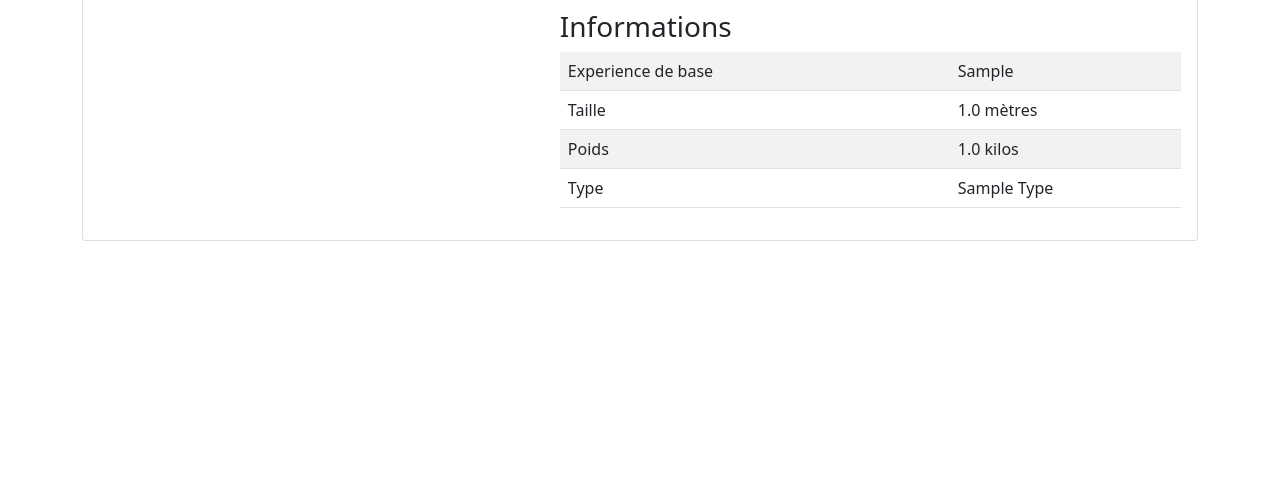
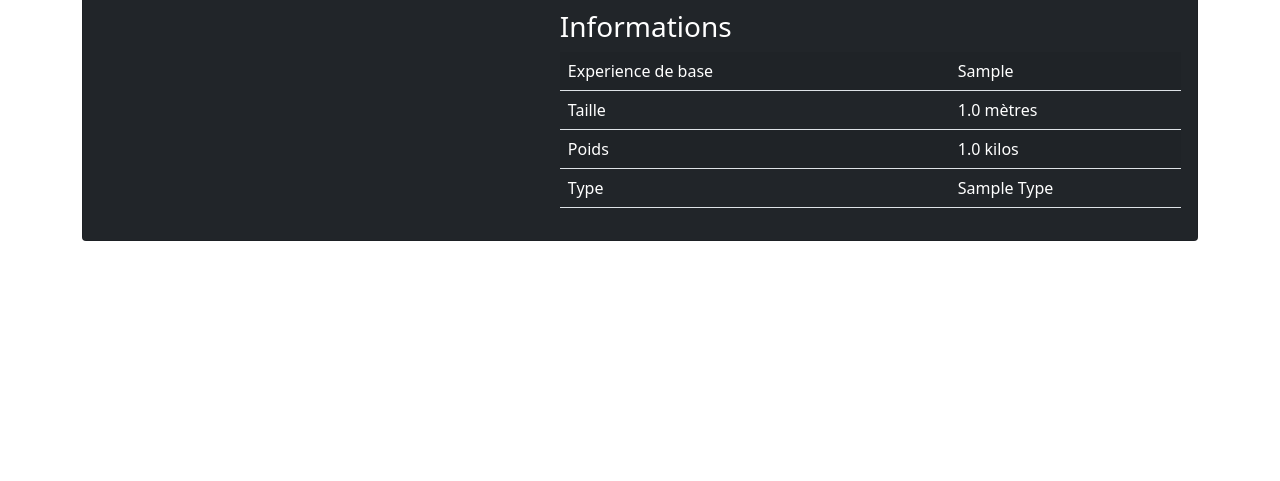
Before and after one commit to BaptisteLecat/PokeApp, a Django app: template pokesite/templates/pokemon/pokemon.html in a window 1280 px wide. Shown: the part 298-779 px from the top of the page. Run offline with Django 4.2, Linux system fonts and the light colour scheme; the template is opened without the code that fills it: most values are stand-ins (such as "Sample title", 1, 10 or a date in 2020); some libraries are stand-ins or nearby versions.

Commit message:
black version

```diff
--- a/pokesite/templates/pokemon/pokemon.html
+++ b/pokesite/templates/pokemon/pokemon.html
@@ -15,8 +15,9 @@
   </head>
   <body>
     {% load mathfilters %}
-    <div class="container">
-      <div class="card">
+    <div class="d-flex align-items-center justify-content-center">
+      <div class="container">
+      <div class="card bg-dark">
         <div class="card-body">
           <div class="row">
             <div class="col-lg-5 col-md-5 col-sm-6">
@@ -30,45 +31,45 @@
               </div>
             </div>
             <div class="col-lg-7 col-md-7 col-sm-6">
-              <h3 class="card-title">{{pokemon.name|title}}</h3>
-              <button class="btn btn-primary btn-rounded">
+              <h3 class="card-title text-white">{{pokemon.name|title}}</h3>
+              <button class="btn btn-primary btn-rounded text-white">
                 Ajouter au pokedex
               </button>
-              <h3 class="box-title mt-5">Attaques</h3>
+              <h3 class="box-title mt-5 text-white">Attaques</h3>
               <div class="list-group">
                 {% for move in listMoves %}
                 <a
                   href="#"
-                  class="list-group-item list-group-item-action"
+                  class="list-group-item list-group-item-action bg-dark"
                   aria-current="true"
                 >
                   <div class="d-flex w-100 justify-content-between">
-                    <h5 class="mb-1">{{ move.name|title }}</h5>
-                    <small>puissance : {{ move.power }}</small>
+                    <h5 class="mb-1 text-white">{{ move.name|title }}</h5>
+                    <small class="text-white">puissance : {{ move.power }}</small>
                   </div>
-                  <p class="mb-1">{{ move.effect_entries.0.short_effect }}</p>
+                  <p class="mb-1 text-white">{{ move.effect_entries.0.short_effect }}</p>
                 </a>
                 {% endfor %}
               </div>
-              <h3 class="box-title mt-5">Informations</h3>
+              <h3 class="box-title mt-5 text-white">Informations</h3>
               <div class="table-responsive">
                 <table class="table table-striped table-product">
                   <tbody>
                     <tr>
-                      <td width="390">Experience de base</td>
-                      <td>{{ pokemon.base_experience }}</td>
+                      <td width="390" class="text-white">Experience de base</td>
+                      <td class="text-white">{{ pokemon.base_experience }}</td>
                     </tr>
                     <tr>
-                      <td>Taille</td>
-                      <td>{{ pokemon.height|div:10 }} mètres</td>
+                      <td class="text-white">Taille</td>
+                      <td class="text-white">{{ pokemon.height|div:10 }} mètres</td>
                     </tr>
                     <tr>
-                      <td>Poids</td>
-                      <td>{{ pokemon.weight|div:10 }} kilos</td>
+                      <td class="text-white">Poids</td>
+                      <td class="text-white">{{ pokemon.weight|div:10 }} kilos</td>
                     </tr>
                     <tr>
-                      <td>Type</td>
-                      <td>{{ pokemon.types.0.type.name|title }}</td>
+                      <td class="text-white">Type</td>
+                      <td class="text-white">{{ pokemon.types.0.type.name|title }}</td>
                     </tr>
                   </tbody>
                 </table>
@@ -78,5 +79,6 @@
         </div>
       </div>
     </div>
+    </div>
   </body>
 </html>
```
Also changed, not shown: pokesite/db.sqlite3.
